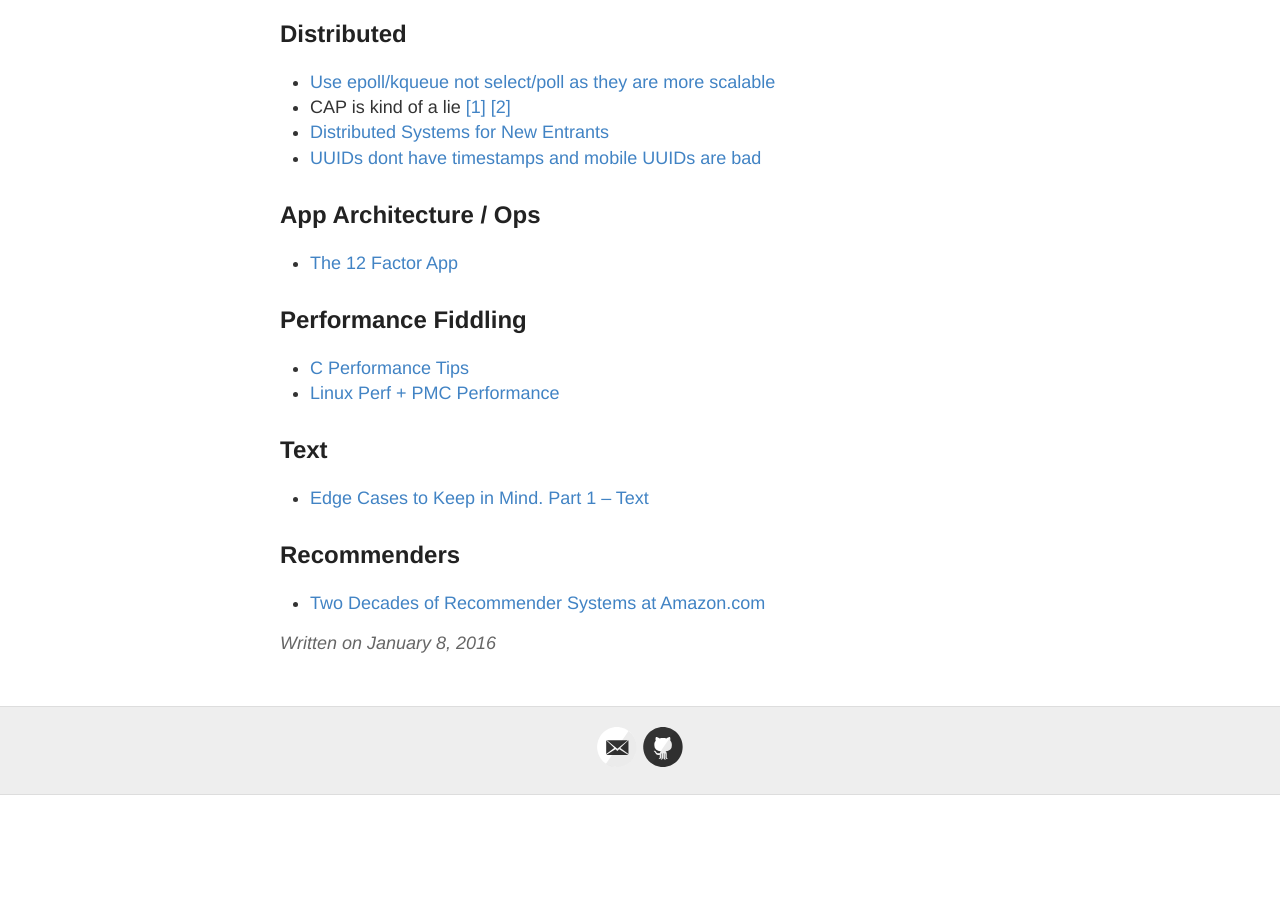
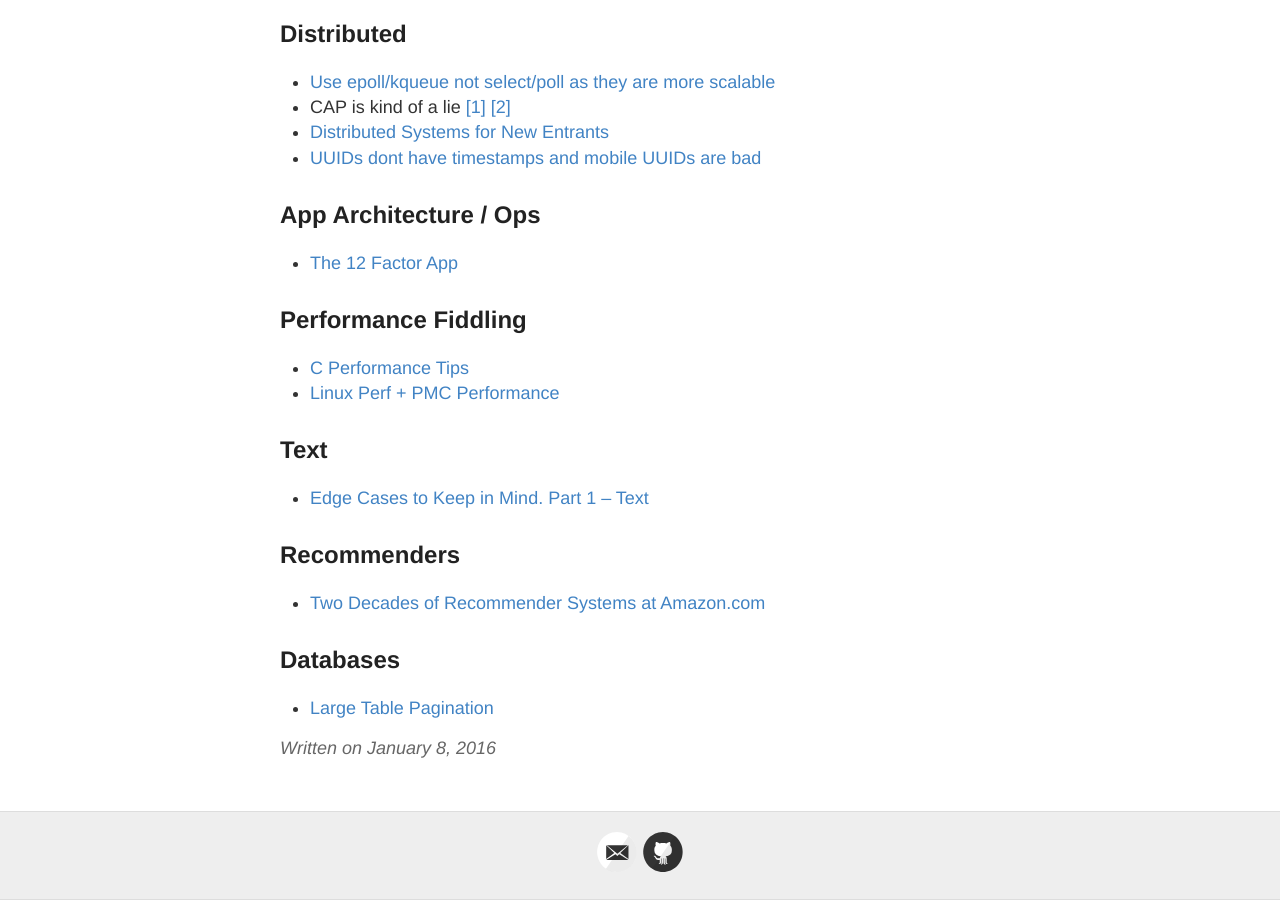
Before and after one commit to RONNCC/ronncc.github, a Jekyll site: the page built from _posts/2016-1-8-systemDesignNotes.md, in a window 1280 px wide and 900 px high, scrolled down 692 px. Built offline with Jekyll 4.4.1, drawn with Linux system fonts in a browser that asks for light colours; comment, search, counter and statistics services are not loaded; before the commit the page ends 1487 px from its top, so only the background shows below that.

Commit message:
Update 2016-1-8-systemDesignNotes.md

```diff
--- a/_posts/2016-1-8-systemDesignNotes.md
+++ b/_posts/2016-1-8-systemDesignNotes.md
@@ -45,3 +45,6 @@ type: post
 
 ## Recommenders
 - [Two Decades of Recommender Systems at Amazon.com](https://www.computer.org/csdl/mags/ic/2017/03/mic2017030012.html)
+
+## Databases
+- [Large Table Pagination](http://allyouneedisbackend.com/blog/2017/09/24/the-sql-i-love-part-1-scanning-large-table/)
```
